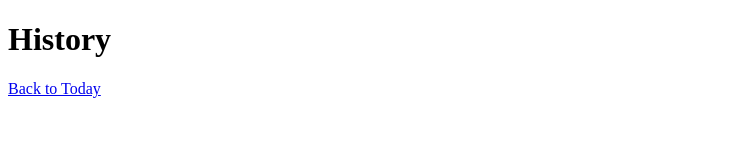
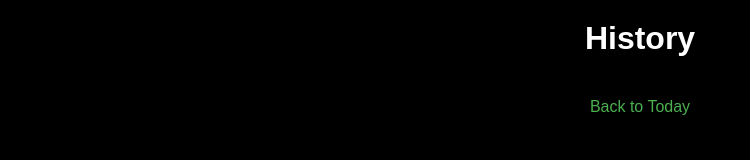
Before and after one commit to khayozreaper/xpnse, a plain HTML site: page history.html in a window 1280 px wide. Shown: the whole page, without its empty margins (0-750 px from the left). Drawn offline with Linux system fonts and the light colour scheme.

Commit message:
Update history.html

```diff
--- a/history.html
+++ b/history.html
@@ -1,6 +1,7 @@
 <!DOCTYPE html>
 <html lang="en">
 <head>
+  <link rel="stylesheet" href="dark-theme.css">
   <meta charset="UTF-8">
   <meta name="viewport" content="width=device-width, initial-scale=1.0">
   <title>Past Entries</title>
```
